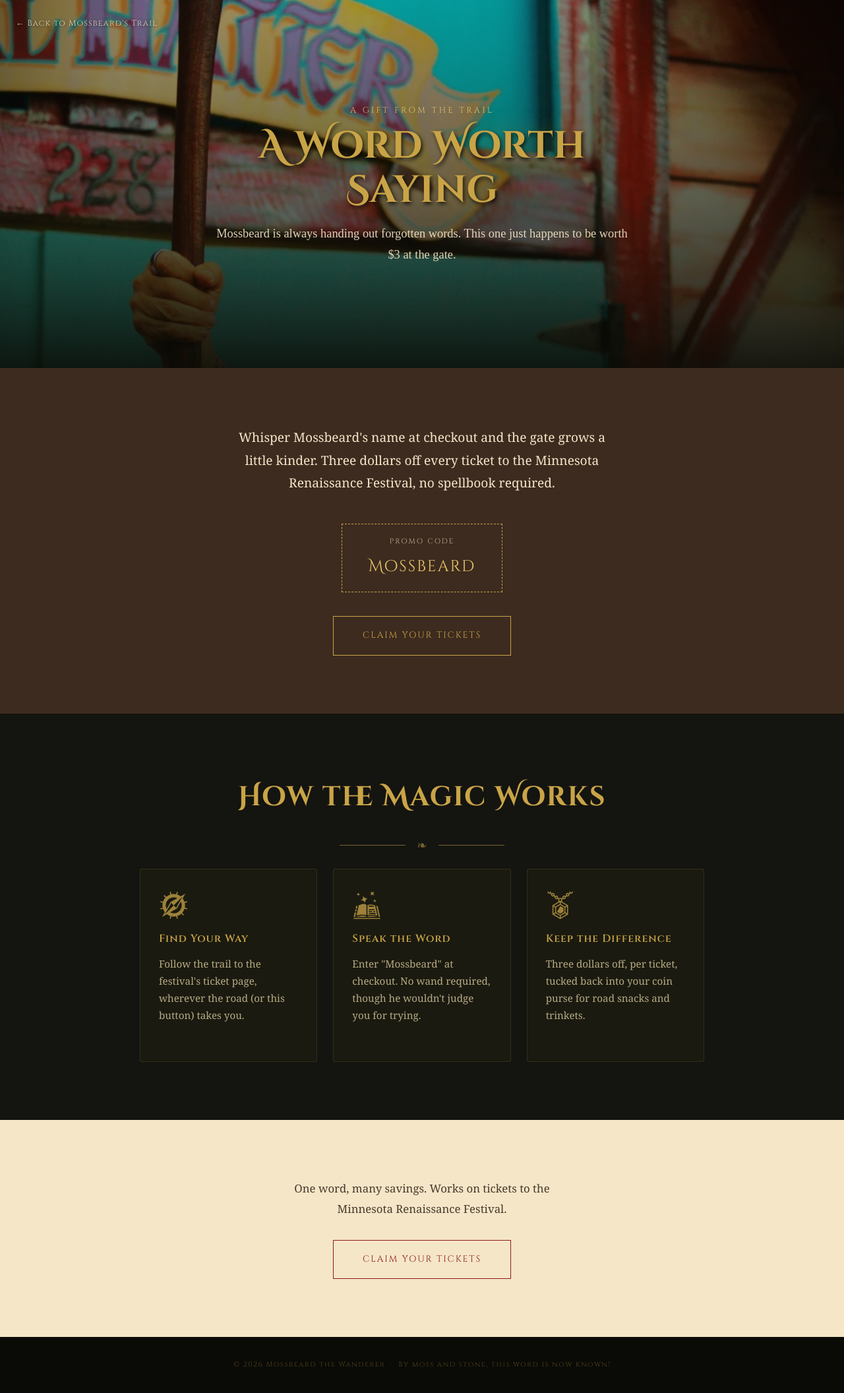
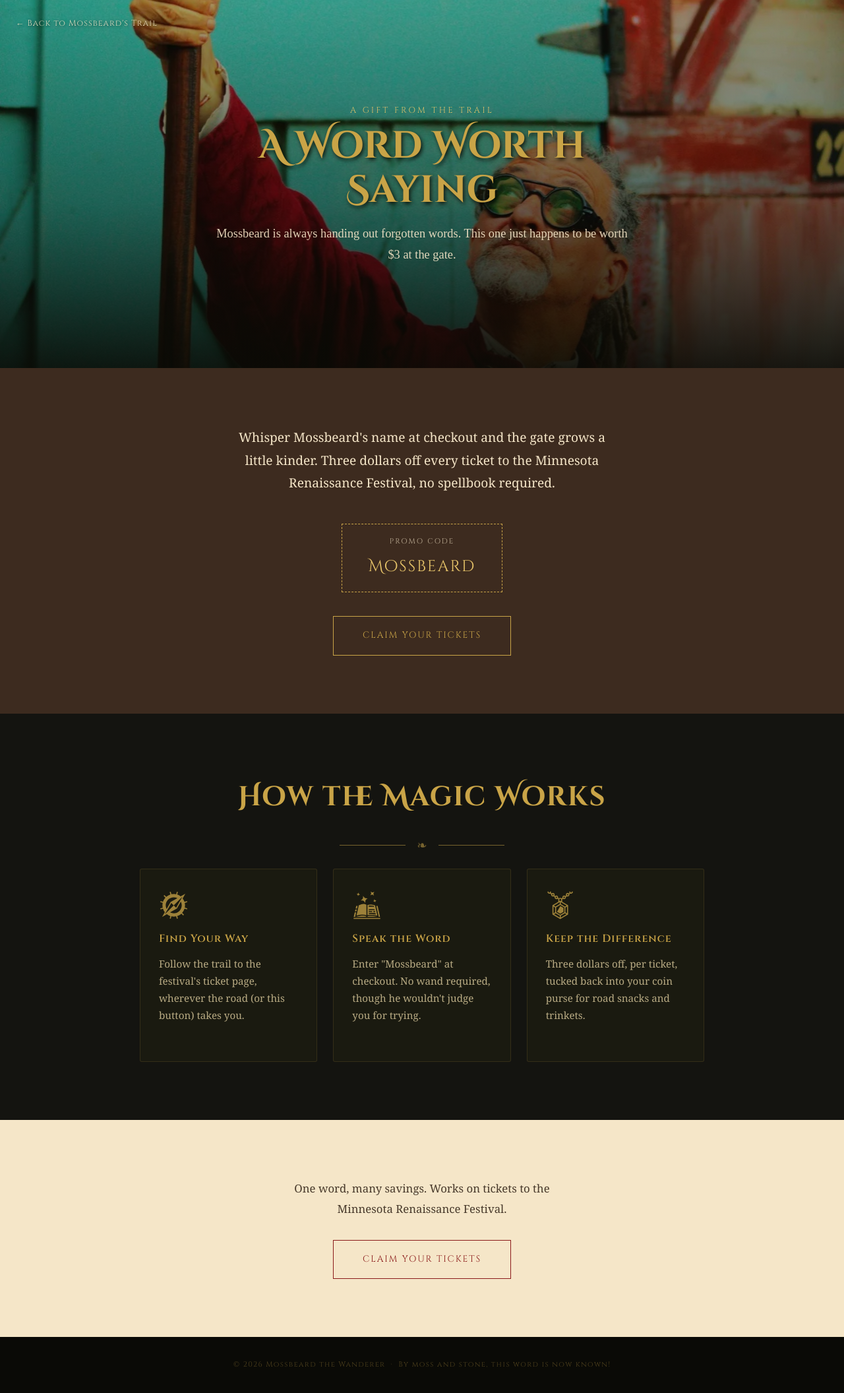
Before and after one commit to jayhaase/mossbeard, a Jekyll site: the page built from tickets.html, in a window 1280 px wide. Shown: the whole page at 66% size. Built offline with Jekyll 4.4.1, drawn with Linux system fonts in a browser that asks for light colours; some web fonts are replaced.

Commit message:
Tickets focal

```diff
--- a/css/style.css
+++ b/css/style.css
@@ -940,7 +940,7 @@
   width: 100%;
   height: 100%;
   object-fit: cover;
-  object-position: center 15%;
+  object-position: center 48%;
 }
 
 .ticket-hero-overlay {
```
